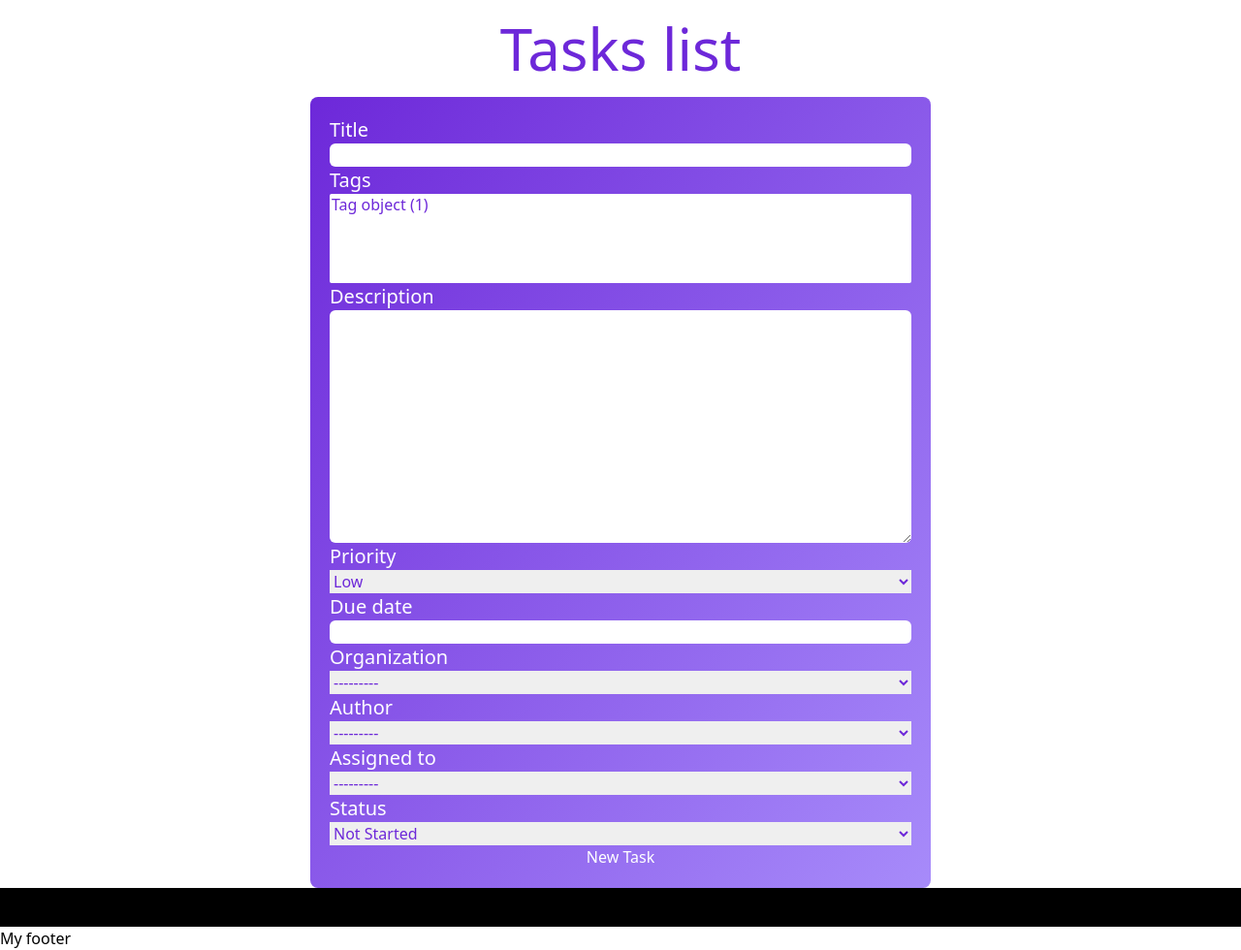
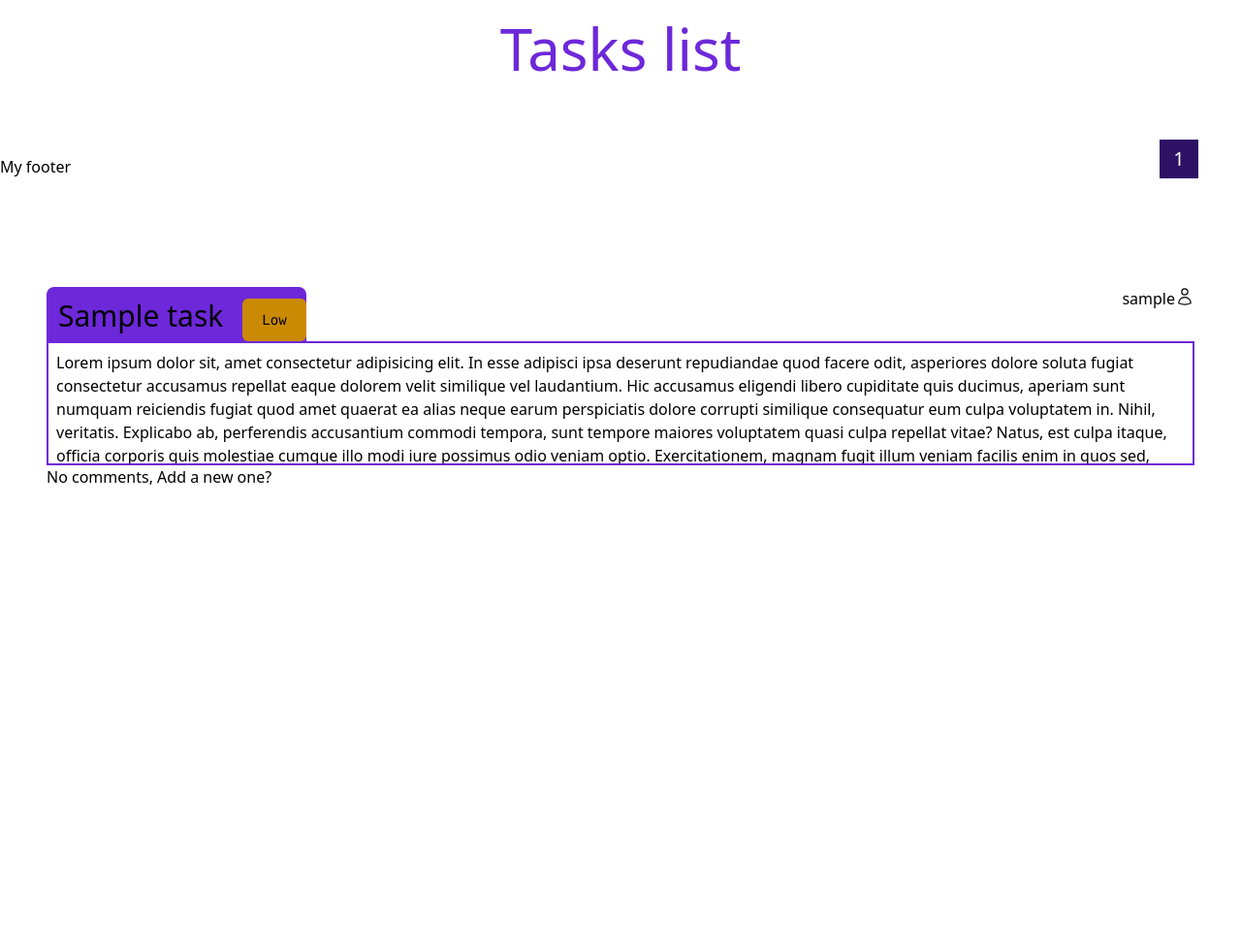
Before and after one commit to CodingReaction/bug-tracker, a Django app: page /tasks/ in a window 1280 px wide. Shown: the part 52-1032 px from the top of the page at 97% size. After the commit the page ends 552 px from the top, so only its background shows below. Run offline with Django 5.2, Linux system fonts and the light colour scheme; a user stored in the database is signed in; tables that the repository leaves empty hold one stand-in row (values such as "Sample post"); some libraries are stand-ins or nearby versions.

Commit message:
Added Tag form inside the Task form itself, some styling and pagination for Tasks

```diff
--- a/bug_tracker_django/tasks_app/models.py
+++ b/bug_tracker_django/tasks_app/models.py
@@ -17,6 +17,9 @@ class Organization(CreateUpdateBaseModel):
 
 class Tag(models.Model):
     name = models.CharField(max_length=20)
+
+    def __str__(self):
+        return f"({self.id})-{self.name}"
 
 
 class TaskPriorityChoices(models.Choices):
--- a/bug_tracker_django/tasks_app/templates/tasks_app/index.html
+++ b/bug_tracker_django/tasks_app/templates/tasks_app/index.html
@@ -4,8 +4,8 @@
 
 {% block body %}
     <h1 class="text-6xl text-center m-auto text-violet-700 py-5">Tasks list</h1>
-    <button hx-trigger="load" hx-get="{% url 'tasks_app:create-task' %}" hx-swap="outerHTML">
+    <div hx-trigger="load" class="w-[100%] h-10" hx-get="{% url 'tasks_app:list-tasks' %}" hx-swap="innerHTML"></div>
+    {% comment %} <button hx-trigger="load" hx-get="{% url 'tasks_app:create-task' %}" hx-swap="outerHTML">
         Create a new Task
-    </button>
-    <div hx-trigger="load" class="w-[100%] h-10 bg-black" hx-get="{% url 'tasks_app:list-tasks' %}" hx-swap="innerHTML"></div>
+    </button> {% endcomment %}
 {% endblock %}
--- a/bug_tracker_django/tasks_app/templates/tasks_app/partials/_tag.html
+++ b/bug_tracker_django/tasks_app/templates/tasks_app/partials/_tag.html
@@ -1,3 +1,3 @@
-<span class="tag">
-   {{ tag.name}}
+<span class="bg-red-800 px-4 py-2 rounded-md text-white">
+   #{{ tag.name }}
 </span>
--- a/bug_tracker_django/tasks_app/templates/tasks_app/partials/_task-create.html
+++ b/bug_tracker_django/tasks_app/templates/tasks_app/partials/_task-create.html
@@ -9,13 +9,14 @@
     {% csrf_token %}
     {% for field in form %}
         <div class="flex flex-col [&>input]:rounded-md [&>textarea]:rounded-md text-violet-700">
-            {% comment %} {% if field.name == "tags" %} {% endcomment %}
-                {% comment %} <button hx-on="click" hx-swap="innerHTML" hx-target="#new-tag-zone" hx-get="{% url 'tasks_app:create-tag' %}">Add new tag</button> {% endcomment %}
-                {% comment %} <div id="new-tag-zone"></div> {% endcomment %}
-            {% comment %} {% else %} {% endcomment %}
+            {% if field.name == "tags" %}
+                <div hx-get="{% url 'tasks_app:create-tag-form' %}" hx-trigger="click" hx-swap="outerHTML">Hellooo</div>
+                <div id="selected-tags-list"></div>
+                <select id="id_tags" name="tags" multiple class="hidden"></select>
+            {% else %}
                 <label for="{{ field.id_for_label }}" class="text-white font-medium text-xl">{{ field.label}}</label>
                 {{ field }}
-            {% comment %} {% endif %} {% endcomment %}
+            {% endif %}
             {{ field.errors }}
         </div>
     {% endfor %}
--- a/bug_tracker_django/tasks_app/templates/tasks_app/partials/_task-preview.html
+++ b/bug_tracker_django/tasks_app/templates/tasks_app/partials/_task-preview.html
@@ -1,8 +1,43 @@
-<article >
-    <h2>{{ task.title }}<h2>
+{% load static %}
+<article  id="new-task" class="px-10 py-5 mx-2 my-10 h-48">
+    <header class="flex flex-row justify-between align-middle">
+        <h2 class="text-3xl inline-flex flex-row justify-start align-baseline bg-violet-700 rounded-tr-lg rounded-tl-lg pt-3 pl-3"><span class="mr-5">{{ task.title }}</span> <span
+            class="text-sm font-mono
+                px-5 py-3
+                rounded-md
+                {% if task.priority == "H" or task.priority == "I" %}
+                    bg-red-900 text-white font-bold
+                {% else %}
+                    bg-yellow-600 text-black
+                {% endif %}
+                ">{{task.get_priority_display}}</span>
+        <h2>
+        <div class="flex flex-row align-baseline">
+            <p>{{ task.assigned_to }} </p>
+            <svg class="w-5 h-5">
+                <use href="{% static 'svg/icons/user.svg' %}#my_profile"></use>
+            </svg>
+        </div>
+    </header>
     <div class="tags">
     {% comment %} {% for tag in task.tags %}
         {% include "tasks_app/partials/_tag.html" %}
     {% endfor%} {% endcomment %}
     </div>
+    <p class="overflow-x-hidden overflow-y-scroll h-32 px-2 py-2 border-2 border-solid border-violet-700"> Lorem ipsum dolor sit, amet consectetur adipisicing elit. In esse adipisci ipsa deserunt repudiandae quod facere odit, asperiores dolore soluta fugiat consectetur accusamus repellat eaque dolorem velit similique vel laudantium.
+    Hic accusamus eligendi libero cupiditate quis ducimus, aperiam sunt numquam reiciendis fugiat quod amet quaerat ea alias neque earum perspiciatis dolore corrupti similique consequatur eum culpa voluptatem in. Nihil, veritatis.
+    Explicabo ab, perferendis accusantium commodi tempora, sunt tempore maiores voluptatem quasi culpa repellat vitae? Natus, est culpa itaque, officia corporis quis molestiae cumque illo modi iure possimus odio veniam optio.
+    Exercitationem, magnam fugit illum veniam facilis enim in quos sed, molestiae maiores totam vitae. Et sint ea quaerat alias distinctio officiis qui excepturi. Eos debitis ab eius voluptatem expedita nisi.
+    Praesentium, laudantium soluta dolor molestias possimus sed impedit commodi dignissimos optio vitae nisi eveniet consequatur, provident deleniti velit non illum nostrum quia ab eum ut! Ullam dolorum veritatis ipsum illo.
+    Alias quaerat praesentium earum dolorem corporis saepe, doloribus ea iure nihil adipisci nostrum eaque laborum quod amet in? Recusandae sit accusantium quidem neque saepe eum delectus perferendis, incidunt adipisci laborum?
+    Perferendis voluptatibus error ea esse laudantium deleniti sit fugit eos omnis voluptatum! Sequi reprehenderit at alias quidem, veniam eaque quo, asperiores nihil tenetur quibusdam itaque cum sint expedita consequatur repellat!
+    Placeat recusandae necessitatibus itaque delectus rerum fugit est aliquam dolor ex, repudiandae beatae, accusamus magnam totam voluptates id doloremque iusto in dignissimos unde perspiciatis! Magni nemo inventore repudiandae quas porro.
+    Sequi, provident vitae? Quis assumenda optio fugiat hic. Eum voluptatum soluta nemo quam corrupti sit ut ab, illum repellendus animi ad laborum dolorem, aut consequuntur cupiditate debitis! Iusto, nihil quisquam!
+    Rerum perspiciatis unde quidem laboriosam! Quidem, vel quod numquam adipisci iusto delectus quasi culpa sunt maxime veniam esse voluptas facilis quibusdam nihil, sapiente beatae illum eum natus illo? Quam, tempore.
+    </p>
+    {% if task.comments %}
+        <h3>Comments</h3>
+    {% else %}
+        <h3>No comments, <button>Add a new one?</button></h3>
+    {% endif %}
 </article>
--- a/bug_tracker_django/tasks_app/templates/tasks_app/partials/_tasks-list.html
+++ b/bug_tracker_django/tasks_app/templates/tasks_app/partials/_tasks-list.html
@@ -1,5 +1,45 @@
 <div id="tasks-list">
-    {% for task in tasks %}
+    <div class="flex justify-between align-baseline mx-5 my-5 px-5 py-5">
+        {% if page_obj.has_previous %}
+            <button
+                hx-get="{% url 'tasks_app:list-tasks' %}?page={{ page_obj.previous_page_number }}"
+                hx-target="#tasks-list"
+                hx-swap="innerHTML"
+                class="text-white bg-violet-600 px-5 py-5 text-3xl"
+            > &lt; </button>
+        {% else %}
+            <button class="px-5 py-5 text-3xl invisible"> &lt; </button>
+        {% endif%}
+        <div>
+            {% for page in page_obj.paginator.page_range %}
+                <button
+                    hx-get="{% url 'tasks_app:list-tasks' %}?page={{ page }}"
+                    hx-target="#tasks-list"
+                    hx-swap="innerHTML"
+                    class="
+                        px-1 py-1 text-xl mx-1 my-1
+                        w-10 h-10
+                        text-white
+                        {% if page_obj.number == page %}
+                            bg-violet-950
+                        {% else %}
+                            bg-violet-600
+                        {% endif %}
+                    "
+                > {{ page }} </button>
+            {% endfor %}
+        </div>
+
+        {% if page_obj.has_next %}
+            <button
+                hx-get="{% url 'tasks_app:list-tasks' %}?page={{ page_obj.next_page_number }}"
+                hx-target="#tasks-list"
+                hx-swap="innerHTML"
+                class="text-white bg-violet-600 px-5 py-5 text-3xl"
+            > &gt; </button>
+        {% endif %}
+    </div>
+    {% for task in page_obj %}
         {% include "tasks_app/partials/_task-preview.html" %}
     {% endfor %}
     <div id="new-task"></div>
--- a/bug_tracker_django/tasks_app/urls.py
+++ b/bug_tracker_django/tasks_app/urls.py
@@ -6,5 +6,7 @@ urlpatterns = [
     path('', views.index_view, name='index'),
     path('list-tasks', views.list_tasks_view, name="list-tasks"),
     path('create-task/', views.CreateTaskView.as_view(), name="create-task"),
-    path('create-tag/', views.CreateTagView.as_view(), name="create-tag")
+    path('create-tag/', views.CreateTagView.as_view(), name="create-tag"),
+    path('create-tag-form/', views.empty_new_tag_form_template, name="create-tag-form"),
+    path('add-or-create-tag/', views.add_or_create_tag, name="add-or-create-tag"),
 ]
--- a/bug_tracker_django/tasks_app/views.py
+++ b/bug_tracker_django/tasks_app/views.py
@@ -4,8 +4,9 @@ from django.contrib.auth.decorators import login_required
 from django.contrib.auth.mixins import LoginRequiredMixin
 from django.views import View
 from django.template import loader
+from django.core.paginator import EmptyPage, PageNotAnInteger, Paginator
 
-from .models import Task
+from .models import Task, Tag
 from .forms import TaskForm, TagForm
 
 
@@ -16,9 +17,46 @@ def index_view(request: HttpRequest):
 
 @login_required
 def list_tasks_view(request: HttpRequest):
-    tasks = Task.objects.all()
-    print(len(tasks))
-    return render(request, 'tasks_app/partials/_tasks-list.html', context={"tasks": tasks})
+    paginator = Paginator(Task.objects.all(), 5)
+    page_obj = None
+    page_num = request.GET.get("page")
+    try:
+        page_obj = paginator.page(page_num)
+    except PageNotAnInteger:
+        page_obj = paginator.page(1)
+    except EmptyPage:
+        page_obj = paginator.page(paginator.num_pages)
+
+    return render(request, 'tasks_app/partials/_tasks-list.html', context={"page_obj": page_obj})
+
+
+@login_required
+def empty_new_tag_form_template(request: HttpRequest):
+    return render(request, "tasks_app/partials/_tag-add.html", {})
+
+
+@login_required
+def add_or_create_tag(request: HttpRequest):
+    empty_new_tag_form_template = loader.render_to_string("tasks_app/partials/_tag-add.html", {}, request)
+
+    tag_name = request.POST.get("new-tag", None)
+    if tag_name == None:
+        return HttpResponse(empty_new_tag_form_template, "text/html", 200)
+
+    tag = None
+    new_tag_template = ""
+    try:
+        tag = Tag.objects.get(name=tag_name)
+    except Tag.DoesNotExist:
+        tag = Tag.objects.create(name=tag_name)
+        new_tag_template = loader.render_to_string("tasks_app/partials/_tag.html", {"tag": tag}, request)
+        new_tag_template = '<div hx-swap-oob="beforeend:#selected-tags-list">' + new_tag_template + '</div>'
+        new_tag_option_hidden = f'<div hx-swap-oob="beforeend:#id_tags"><option value="{tag.id}" selected>{tag.name}</option></div>'
+
+    content = empty_new_tag_form_template + new_tag_template + new_tag_option_hidden
+    return HttpResponse(content, "text/html", 200)
+
+
 
 
 class CreateTaskView(LoginRequiredMixin, View):
```
Also changed, not shown: bug_tracker_django/tasks_app/templates/tasks_app/partials/_tag-add.html (added, +7 -0 lines), bug_tracker_django/static/svg/icons/user.svg (added).
